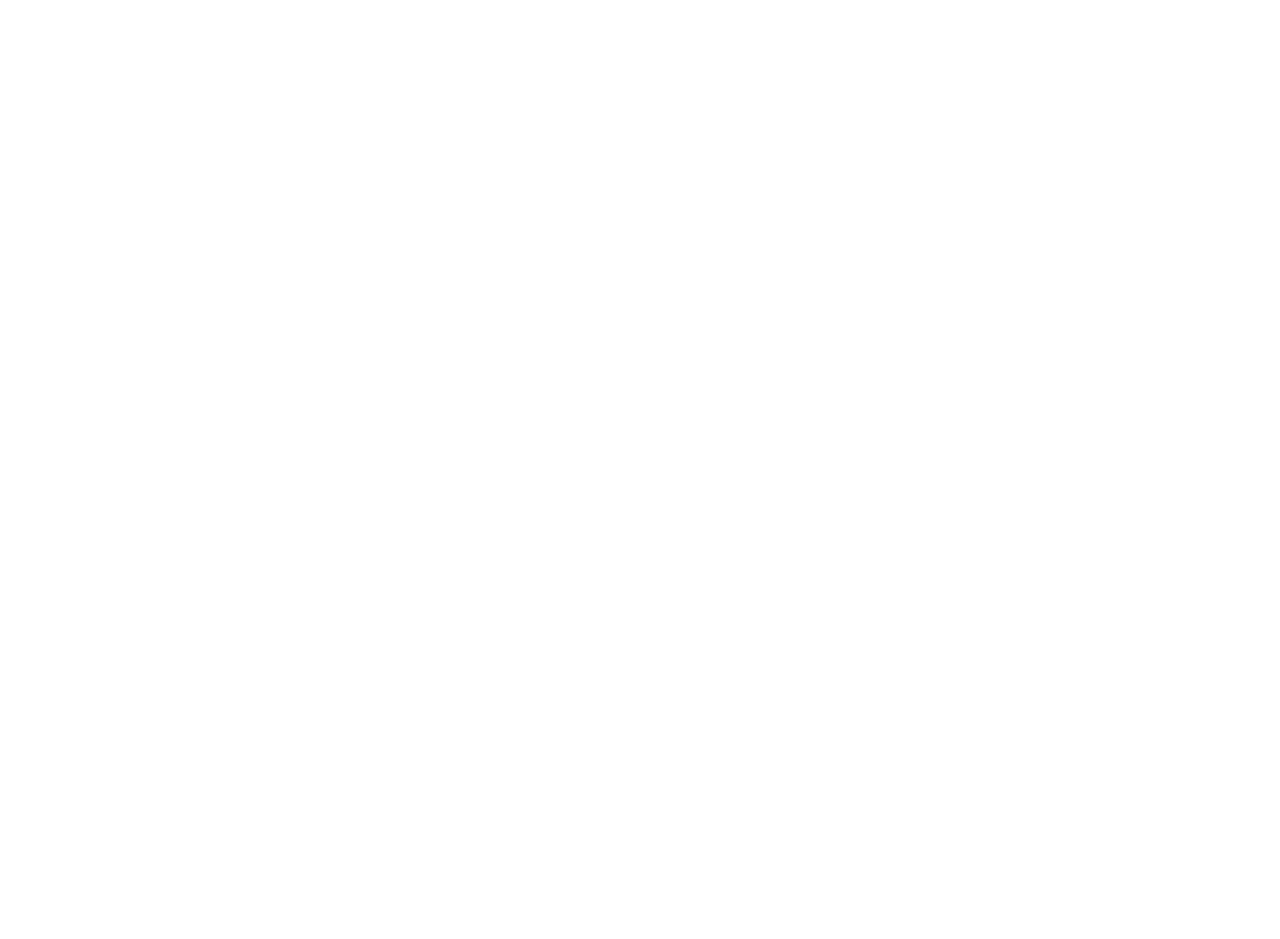
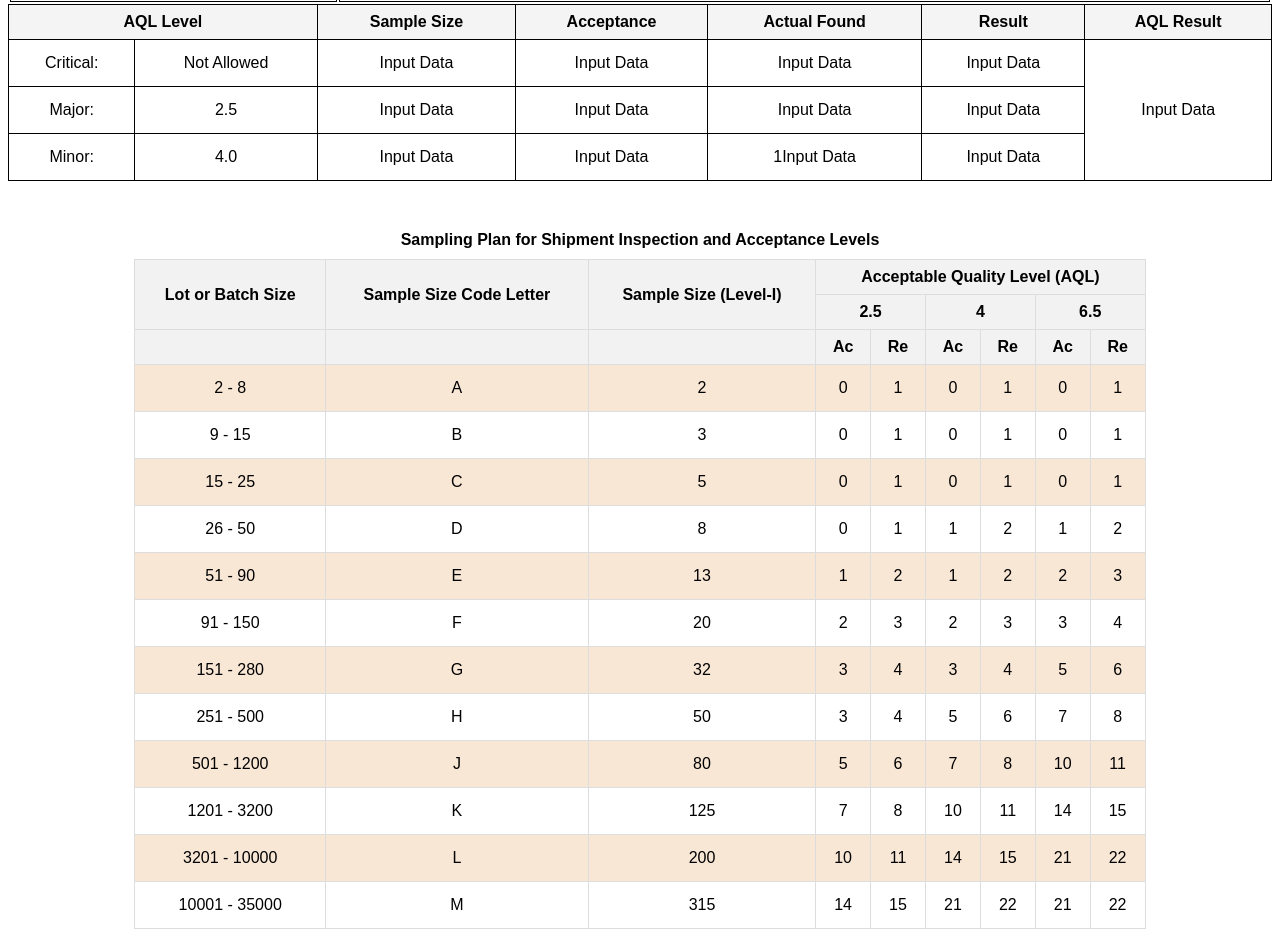
Before and after one commit to 15Vaibhav/furniture_inspection, a React (Create React App) app: page / in a window 1280 px wide. Shown: the part 960-1899 px from the top of the page. Before the commit the page ends 800 px from the top, so only its background shows below. Built offline with nearby package versions, Linux system fonts and the light colour scheme.

Commit message:
fix: initial devleop

```diff
--- a/src/components/HomePage/HomePage.css
+++ b/src/components/HomePage/HomePage.css
@@ -65,10 +65,70 @@
     margin-right: 2%;
    }
 }
-table,
+table.home-page-table
 th,
 td {
   border: 1px solid black;
   border-collapse: collapse;
   height: 30px;
 }
+
+table.aql-result {
+  width: 100%;
+  .aql-first {
+    background-color: #9e9e9e94;
+  }
+td {
+  border: 1px solid black;
+  border-collapse: collapse;
+  height: 30px;
+}
+}
+
+table.aql-table {
+  width: 100%;
+  border-collapse: collapse;
+}
+.aql-table {
+th, td {
+  border: 1px solid black;
+  padding: 8px;
+  text-align: center;
+  vertical-align: middle;
+}
+th {
+  background-color: #f4f4f4;
+  font-weight: bold;
+}
+}
+
+table.sample-table {
+  width: 80%;
+  border-collapse: collapse;
+  text-align: center;
+  margin: auto;
+  margin-top: 50px;
+}
+.sample-table {
+th, td {
+  border: 1px solid #ddd;
+  padding: 8px;
+}
+th {
+  background-color: #f2f2f2;
+  font-weight: bold;
+}
+.highlight {
+  background-color: #f9e7d6;
+}
+caption {
+  font-weight: bold;
+  margin-bottom: 10px;
+}
+}
+.source {
+  margin-top: 10px;
+  font-style: italic;
+  font-size: 14px;
+  text-align: center;
+}
--- a/src/components/HomePage/HomePage.jsx
+++ b/src/components/HomePage/HomePage.jsx
@@ -268,6 +268,228 @@ export const HomePage = () => {
           </td>
         </tr>
       </table>
+      <table className="aql-result">
+              <tr className="aql-first">
+                <td colspan="2">AQL Result:</td>
+              </tr>
+              <tr>
+                <td>Inspection Standard:</td>
+                <td>Single sampling plan for Normal inspection according to ANSI/ASQ Z1.4-2008</td>
+              </tr>
+              <tr>
+                <td>AQL Acceptable Level:</td>
+                <td>Critical: Not Allowed, Major: 2.5, Minor: 4.0</td>
+              </tr>
+              <tr>
+                <td>Inspection Sampling Level:</td>
+                <td>AQL Level II</td>
+              </tr>
+              <tr>
+                <td>Sample Size:</td>
+                <td>As per Chart Below</td>
+              </tr>
+      </table>
+      <table className="aql-table">
+        <thead>
+            <tr>
+                <th colSpan={2}>AQL Level</th>
+                <th>Sample Size</th>
+                <th>Acceptance</th>
+                <th>Actual Found</th>
+                <th>Result</th>
+                <th>AQL Result</th>
+            </tr>
+        </thead>
+        <tbody>
+            <tr>
+                <td>Critical:</td>
+                <td>Not Allowed</td>
+                <td>Input Data</td>
+                <td>Input Data</td>
+                <td>Input Data</td>
+                <td>Input Data</td>
+                <td rowspan="3">Input Data</td>
+            </tr>
+            <tr>
+                <td>Major:</td>
+                <td>2.5</td>
+                <td>Input Data</td>
+                <td>Input Data</td>
+                <td>Input Data</td>
+                <td>Input Data</td>
+            </tr>
+            <tr>
+                <td>Minor:</td>
+                <td>4.0</td>
+                <td>Input Data</td>
+                <td>Input Data</td>
+                <td>1Input Data</td>
+                <td>Input Data</td>
+            </tr>
+        </tbody>
+    </table>
+    <table className="sample-table">
+        <caption>Sampling Plan for Shipment Inspection and Acceptance Levels</caption>
+        <thead>
+            <tr>
+                <th rowspan="2">Lot or Batch Size</th>
+                <th rowspan="2">Sample Size Code Letter</th>
+                <th rowspan="2">Sample Size (Level-I)</th>
+                <th colspan="6">Acceptable Quality Level (AQL)</th>
+            </tr>
+            <tr>
+                <th colspan="2">2.5</th>
+                <th colspan="2">4</th>
+                <th colspan="2">6.5</th>
+            </tr>
+            <tr>
+                <th></th>
+                <th></th>
+                <th></th>
+                <th>Ac</th>
+                <th>Re</th>
+                <th>Ac</th>
+                <th>Re</th>
+                <th>Ac</th>
+                <th>Re</th>
+            </tr>
+        </thead>
+        <tbody>
+            <tr class="highlight">
+                <td>2 - 8</td>
+                <td>A</td>
+                <td>2</td>
+                <td>0</td>
+                <td>1</td>
+                <td>0</td>
+                <td>1</td>
+                <td>0</td>
+                <td>1</td>
+            </tr>
+            <tr>
+                <td>9 - 15</td>
+                <td>B</td>
+                <td>3</td>
+                <td>0</td>
+                <td>1</td>
+                <td>0</td>
+                <td>1</td>
+                <td>0</td>
+                <td>1</td>
+            </tr>
+            <tr class="highlight">
+                <td>15 - 25</td>
+                <td>C</td>
+                <td>5</td>
+                <td>0</td>
+                <td>1</td>
+                <td>0</td>
+                <td>1</td>
+                <td>0</td>
+                <td>1</td>
+            </tr>
+            <tr>
+                <td>26 - 50</td>
+                <td>D</td>
+                <td>8</td>
+                <td>0</td>
+                <td>1</td>
+                <td>1</td>
+                <td>2</td>
+                <td>1</td>
+                <td>2</td>
+            </tr>
+            <tr class="highlight">
+                <td>51 - 90</td>
+                <td>E</td>
+                <td>13</td>
+                <td>1</td>
+                <td>2</td>
+                <td>1</td>
+                <td>2</td>
+                <td>2</td>
+                <td>3</td>
+            </tr>
+            <tr>
+                <td>91 - 150</td>
+                <td>F</td>
+                <td>20</td>
+                <td>2</td>
+                <td>3</td>
+                <td>2</td>
+                <td>3</td>
+                <td>3</td>
+                <td>4</td>
+            </tr>
+            <tr class="highlight">
+                <td>151 - 280</td>
+                <td>G</td>
+                <td>32</td>
+                <td>3</td>
+                <td>4</td>
+                <td>3</td>
+                <td>4</td>
+                <td>5</td>
+                <td>6</td>
+            </tr>
+            <tr>
+                <td>251 - 500</td>
+                <td>H</td>
+                <td>50</td>
+                <td>3</td>
+                <td>4</td>
+                <td>5</td>
+                <td>6</td>
+                <td>7</td>
+                <td>8</td>
+            </tr>
+            <tr class="highlight">
+                <td>501 - 1200</td>
+                <td>J</td>
+                <td>80</td>
+                <td>5</td>
+                <td>6</td>
+                <td>7</td>
+                <td>8</td>
+                <td>10</td>
+                <td>11</td>
+            </tr>
+            <tr>
+                <td>1201 - 3200</td>
+                <td>K</td>
+                <td>125</td>
+                <td>7</td>
+                <td>8</td>
+                <td>10</td>
+                <td>11</td>
+                <td>14</td>
+                <td>15</td>
+            </tr>
+            <tr class="highlight">
+                <td>3201 - 10000</td>
+                <td>L</td>
+                <td>200</td>
+                <td>10</td>
+                <td>11</td>
+                <td>14</td>
+                <td>15</td>
+                <td>21</td>
+                <td>22</td>
+            </tr>
+            <tr>
+                <td>10001 - 35000</td>
+                <td>M</td>
+                <td>315</td>
+                <td>14</td>
+                <td>15</td>
+                <td>21</td>
+                <td>22</td>
+                <td>21</td>
+                <td>22</td>
+            </tr>
+        </tbody>
+    </table>
+    <div class="source">Source: ANSI/ASQ Z 1.4 The Sampling Procedures and Table for Inspection by Attributes</div>
     </>
   );
 };
--- a/src/components/Layouts/Layout.jsx
+++ b/src/components/Layouts/Layout.jsx
@@ -5,6 +5,7 @@ import html2canvas from 'html2canvas';
 import { jsPDF } from 'jspdf';
 
 export const Layouts = () =>  {
+
   // const [canvasCaptured, setCanvasCaptured] = useState();
   const canvasRefs = useRef([]);
 
```
